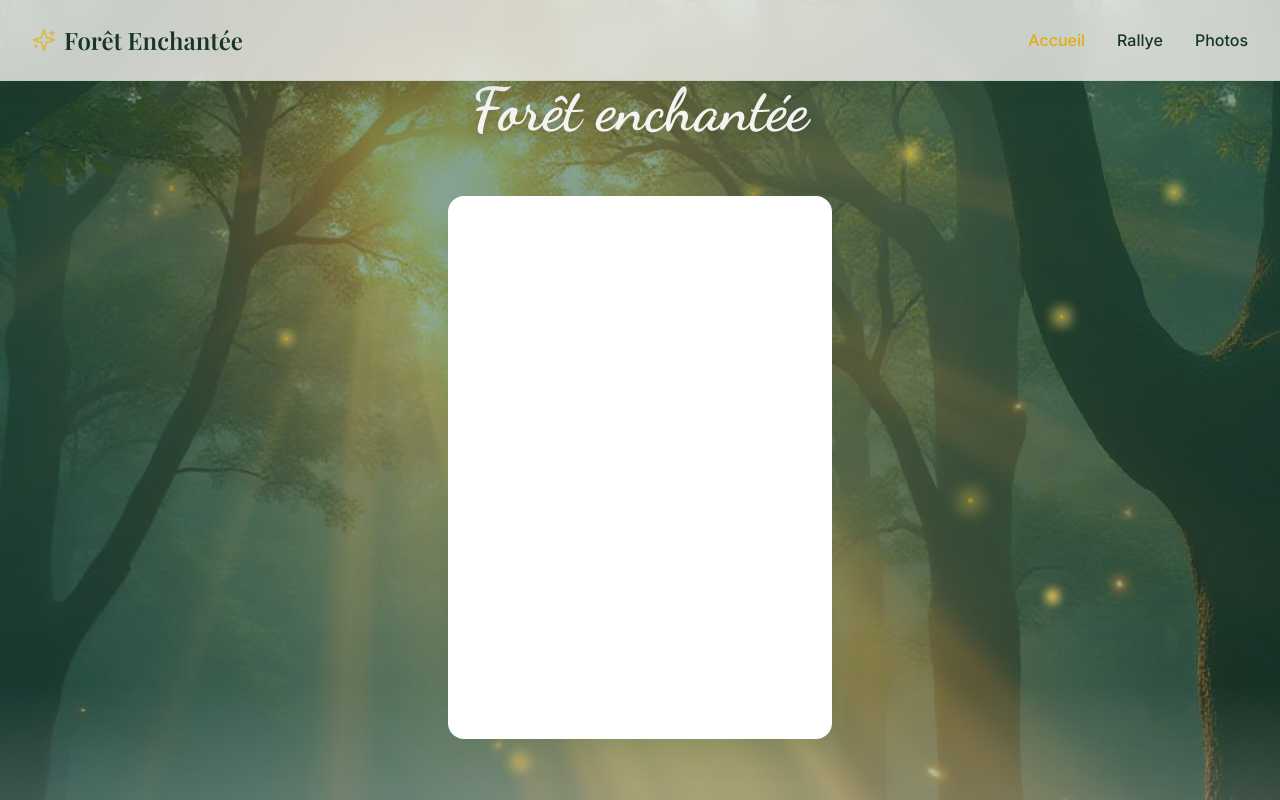
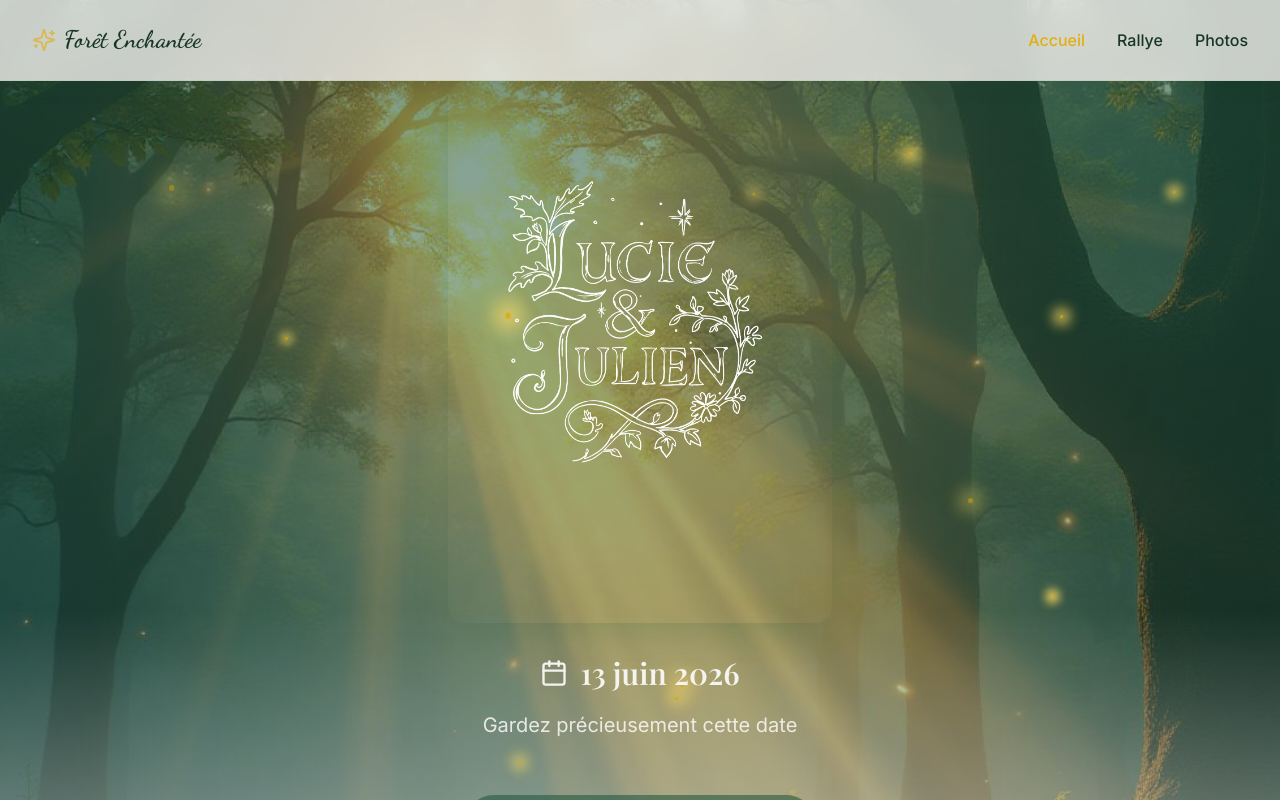
Before and after one commit to vanhegheremi/ljstko, a React (Vite) app: page / in a window 1280 px wide. Shown: the top 800 px of the page. Built offline with nearby package versions, Linux system fonts and the light colour scheme; the HTML template or start-up script is replaced by a standard one.

Commit message:
Refactor: Update hero and navbar

```diff
--- a/src/components/Navigation.tsx
+++ b/src/components/Navigation.tsx
@@ -18,7 +18,7 @@ const Navigation = () => {
           {/* Logo */}
           <Link to="/" className="flex items-center gap-2 group">
             <Sparkles className="w-6 h-6 text-accent animate-glow" />
-            <span className="font-playfair text-xl sm:text-2xl font-semibold text-foreground group-hover:text-accent transition-colors">
+            <span className="font-dreaming text-xl sm:text-2xl font-semibold text-foreground group-hover:text-accent transition-colors">
               Forêt Enchantée
             </span>
           </Link>
--- a/src/pages/Index.tsx
+++ b/src/pages/Index.tsx
@@ -12,7 +12,7 @@ import { Label } from "@/components/ui/label";
 import { MapPin, Calendar, Users, Info, Sparkles } from "lucide-react";
 import { toast } from "sonner";
 import heroForest from "@/assets/hero-forest.jpg";
-import logoForest from "@/assets/logo-forest.jpg";
+import logoForest from "@/assets/logo-forest.png";
 
 const Index = () => {
   const [formData, setFormData] = useState({
@@ -44,14 +44,10 @@ const Index = () => {
       {/* Hero Section */}
       <Hero image={heroForest}>
         <div className="flex flex-col items-center justify-center text-center gap-8 animate-fade-in-up">
-          <h1 className="font-dreaming text-4xl sm:text-5xl lg:text-6xl font-bold text-soft-white drop-shadow-lg mb-6">
-            Forêt enchantée
-          </h1>
-
           <img
             src={logoForest}
             alt="Logo Forêt Enchantée"
-            className="w-64 sm:w-80 lg:w-96 h-auto rounded-lg shadow-enchanted mb-8"
+            className="w-64 sm:w-80 lg:w-96 h-auto rounded-lg shadow-enchanted"
           />
 
           <div className="flex flex-col items-center gap-3">
```
Also changed, not shown: src/assets/logo-forest.png (added).
